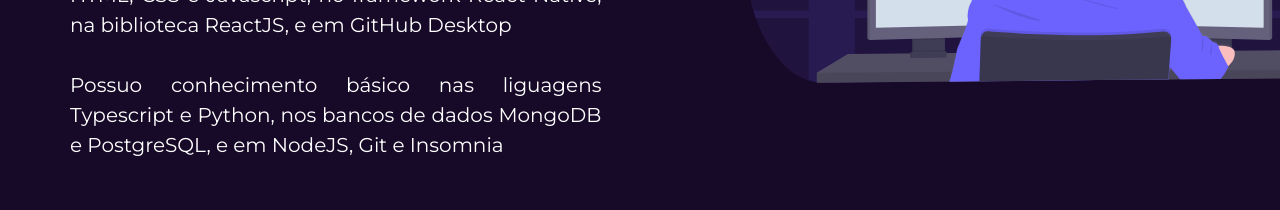
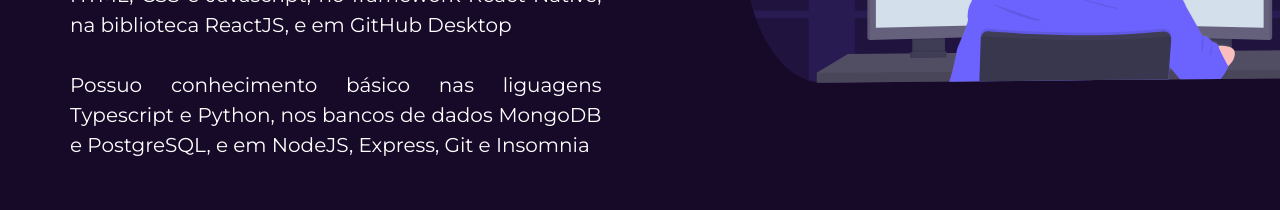
Before and after one commit to RodrigoBJJ94/my-website-pt-br-react, a React (Create React App) app: page / in a window 1280 px wide. Shown: the part 498-708 px from the top of the page. Built offline with nearby package versions, Linux system fonts and the light colour scheme; the HTML template or start-up script is replaced by a standard one.

Commit message:
Version 1.05

```diff
--- a/public/index.html
+++ b/public/index.html
@@ -6,9 +6,7 @@
   <meta name="viewport" content="width=device-width, initial-scale=1" />
   <meta name="theme-color" content="#000000" />
   <meta name="description" content="Web site created using create-react-app" />
-
   <link rel="manifest" href="%PUBLIC_URL%/manifest.json" />
-
   <title>React App</title>
 </head>
 
--- a/src/components/Home/HomeMain.js
+++ b/src/components/Home/HomeMain.js
@@ -5,7 +5,7 @@
         <>
             <p className="tab">Sou um desenvolvedor front-end e mobile, além disso possuo conhecimento em back-end e banco de dados</p>
             <p className="tab">Possuo conhecimento intermediário nas linguagens HTML, CSS e Javascript, no framework React Native, na biblioteca ReactJS, e em GitHub Desktop</p>
-            <p className="tab">Possuo conhecimento básico nas liguagens Typescript e Python, nos bancos de dados MongoDB e PostgreSQL, e em NodeJS, Git e Insomnia</p>
+            <p className="tab">Possuo conhecimento básico nas liguagens Typescript e Python, nos bancos de dados MongoDB e PostgreSQL, e em NodeJS, Express, Git e Insomnia</p>
         </>
     );
 };
```
